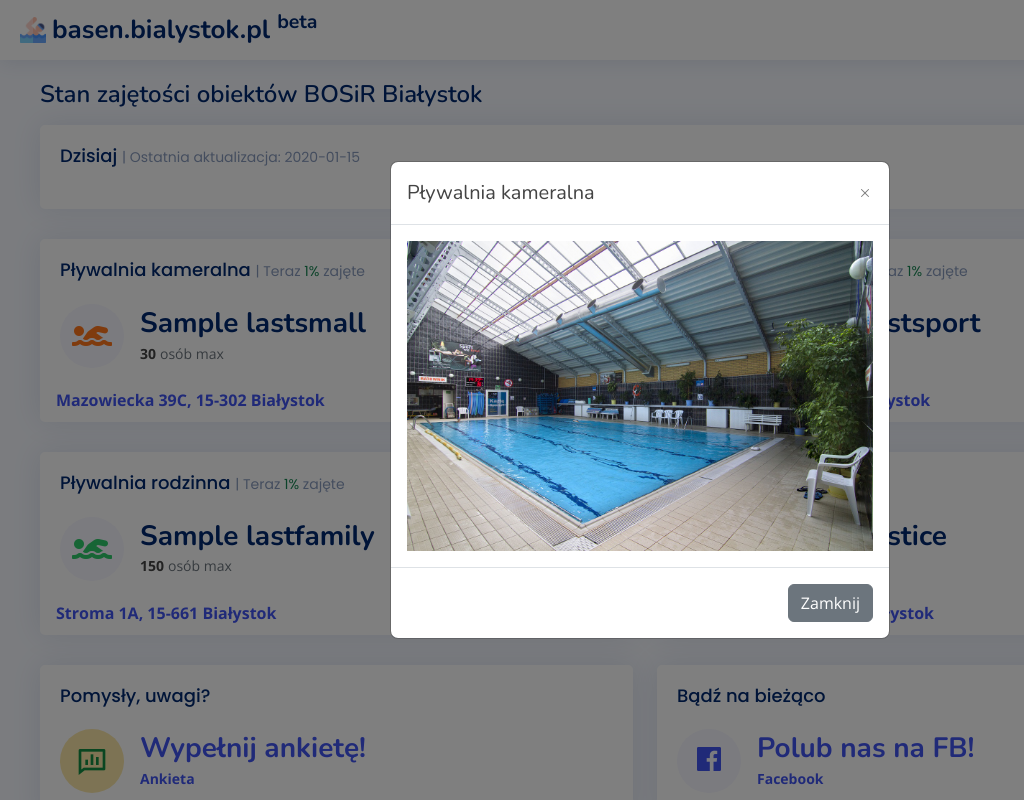
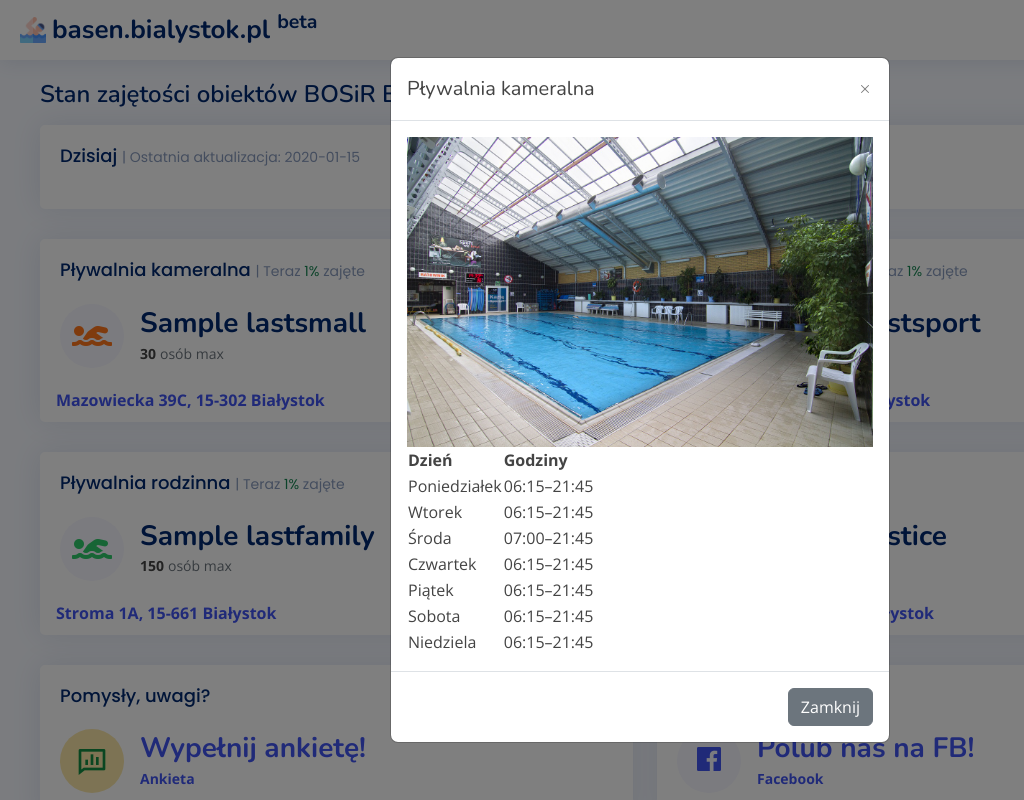
Before and after one commit to avrland/PoolTrackerWeb, a Django app: template tablechart/templates/content.html in a window 1280 px wide, after a click that opens the changed part. Shown: the whole page, without its empty margins (0-1024 px from the left). Run offline with Django 4.2, Linux system fonts and the light colour scheme; the template is opened without the code that fills it: most values are stand-ins (such as "Sample title", 1, 10 or a date in 2020); parts of the project's set-up code (start-up, migrations or seed data) failed here and were passed over; some libraries are stand-ins or nearby versions.

Commit message:
Open hours for popups

```diff
--- a/tablechart/templates/popup_family.html
+++ b/tablechart/templates/popup_family.html
@@ -9,6 +9,46 @@
         </div>
         <div class="modal-body">
           <img src="{% static 'assets/img/family.jpg' %}" alt="" style="width: 100%; height: auto;">
+          <table>
+            <thead>
+                <tr>
+                    <th>Dzień</th>
+                    <th>Godziny</th>
+                </tr>
+            </thead>
+            <tbody>
+                <tr>
+                    <td>Poniedziałek</td>
+                    <td>06:15–21:30</td>
+                </tr>
+                <tr>
+                    <td>Wtorek</td>
+                    <td>06:15–21:30</td>
+                </tr>
+                <tr>
+                    <td>Środa</td>
+                    <td>06:15–21:30</td>
+                </tr>
+                <tr>
+                    <td>Czwartek</td>
+                    <td>07:00–21:30</td>
+                </tr>
+                <tr>
+                    <td>Piątek</td>
+                    <td>06:15–21:30</td>
+                </tr>
+                <tr>
+                    <td>Sobota</td>
+                    <td>06:15–21:30</td>
+                </tr>
+                <tr>
+                    <td>Niedziela</td>
+                    <td>06:15–21:30</td>
+                </tr>
+            </tbody>
+        </table>
+
+
         </div>
         <div class="modal-footer">
           <button type="button" class="btn btn-secondary" data-bs-dismiss="modal">Zamknij</button>
--- a/tablechart/templates/popup_ice.html
+++ b/tablechart/templates/popup_ice.html
@@ -9,6 +9,44 @@
         </div>
         <div class="modal-body">
           <img src="{% static 'assets/img/ice.jpg' %}" alt="" style="width: 100%; height: auto;">
+          <table>
+            <thead>
+                <tr>
+                    <th>Dzień</th>
+                    <th>Godziny</th>
+                </tr>
+            </thead>
+            <tbody>
+                <tr>
+                    <td>Poniedziałek</td>
+                    <td>17:00–18:30, 19:00–21:00</td>
+                </tr>
+                <tr>
+                    <td>Wtorek</td>
+                    <td>17:00–18:30, 19:00–20:30</td>
+                </tr>
+                <tr>
+                    <td>Środa</td>
+                    <td>17:00–18:30, 19:00–20:30</td>
+                </tr>
+                <tr>
+                    <td>Czwartek</td>
+                    <td>17:00–18:30, 19:00–21:00</td>
+                </tr>
+                <tr>
+                    <td>Piątek</td>
+                    <td>17:00–18:30, 19:00–20:30</td>
+                </tr>
+                <tr>
+                    <td>Sobota</td>
+                    <td>11:30–21:00</td>
+                </tr>
+                <tr>
+                    <td>Niedziela</td>
+                    <td>11:30–21:00</td>
+                </tr>
+            </tbody>
+        </table>
         </div>
         <div class="modal-footer">
           <button type="button" class="btn btn-secondary" data-bs-dismiss="modal">Zamknij</button>
--- a/tablechart/templates/popup_small.html
+++ b/tablechart/templates/popup_small.html
@@ -9,6 +9,44 @@
         </div>
         <div class="modal-body">
           <img src="{% static 'assets/img/small.jpg' %}" alt="" style="width: 100%; height: auto;">
+          <table>
+            <thead>
+                <tr>
+                    <th>Dzień</th>
+                    <th>Godziny</th>
+                </tr>
+            </thead>
+            <tbody>
+                <tr>
+                    <td>Poniedziałek</td>
+                    <td>06:15–21:45</td>
+                </tr>
+                <tr>
+                    <td>Wtorek</td>
+                    <td>06:15–21:45</td>
+                </tr>
+                <tr>
+                    <td>Środa</td>
+                    <td>07:00–21:45</td>
+                </tr>
+                <tr>
+                    <td>Czwartek</td>
+                    <td>06:15–21:45</td>
+                </tr>
+                <tr>
+                    <td>Piątek</td>
+                    <td>06:15–21:45</td>
+                </tr>
+                <tr>
+                    <td>Sobota</td>
+                    <td>06:15–21:45</td>
+                </tr>
+                <tr>
+                    <td>Niedziela</td>
+                    <td>06:15–21:45</td>
+                </tr>
+            </tbody>
+        </table>
         </div>
         <div class="modal-footer">
           <button type="button" class="btn btn-secondary" data-bs-dismiss="modal">Zamknij</button>
--- a/tablechart/templates/popup_sport.html
+++ b/tablechart/templates/popup_sport.html
@@ -9,6 +9,44 @@
         </div>
         <div class="modal-body">
           <img src="{% static 'assets/img/sport.jpg' %}" alt="" style="width: 100%; height: auto;">
+          <table>
+            <thead>
+                <tr>
+                    <th>Dzień</th>
+                    <th>Godziny</th>
+                </tr>
+            </thead>
+            <tbody>
+                <tr>
+                    <td>Poniedziałek</td>
+                    <td>06:15–21:30</td>
+                </tr>
+                <tr>
+                    <td>Wtorek</td>
+                    <td>06:15–21:30</td>
+                </tr>
+                <tr>
+                    <td>Środa</td>
+                    <td>06:15–21:30</td>
+                </tr>
+                <tr>
+                    <td>Czwartek</td>
+                    <td>07:00–21:30</td>
+                </tr>
+                <tr>
+                    <td>Piątek</td>
+                    <td>06:15–21:30</td>
+                </tr>
+                <tr>
+                    <td>Sobota</td>
+                    <td>06:15–21:30</td>
+                </tr>
+                <tr>
+                    <td>Niedziela</td>
+                    <td>06:15–21:30</td>
+                </tr>
+            </tbody>
+        </table>
         </div>
         <div class="modal-footer">
           <button type="button" class="btn btn-secondary" data-bs-dismiss="modal">Zamknij</button>
```
